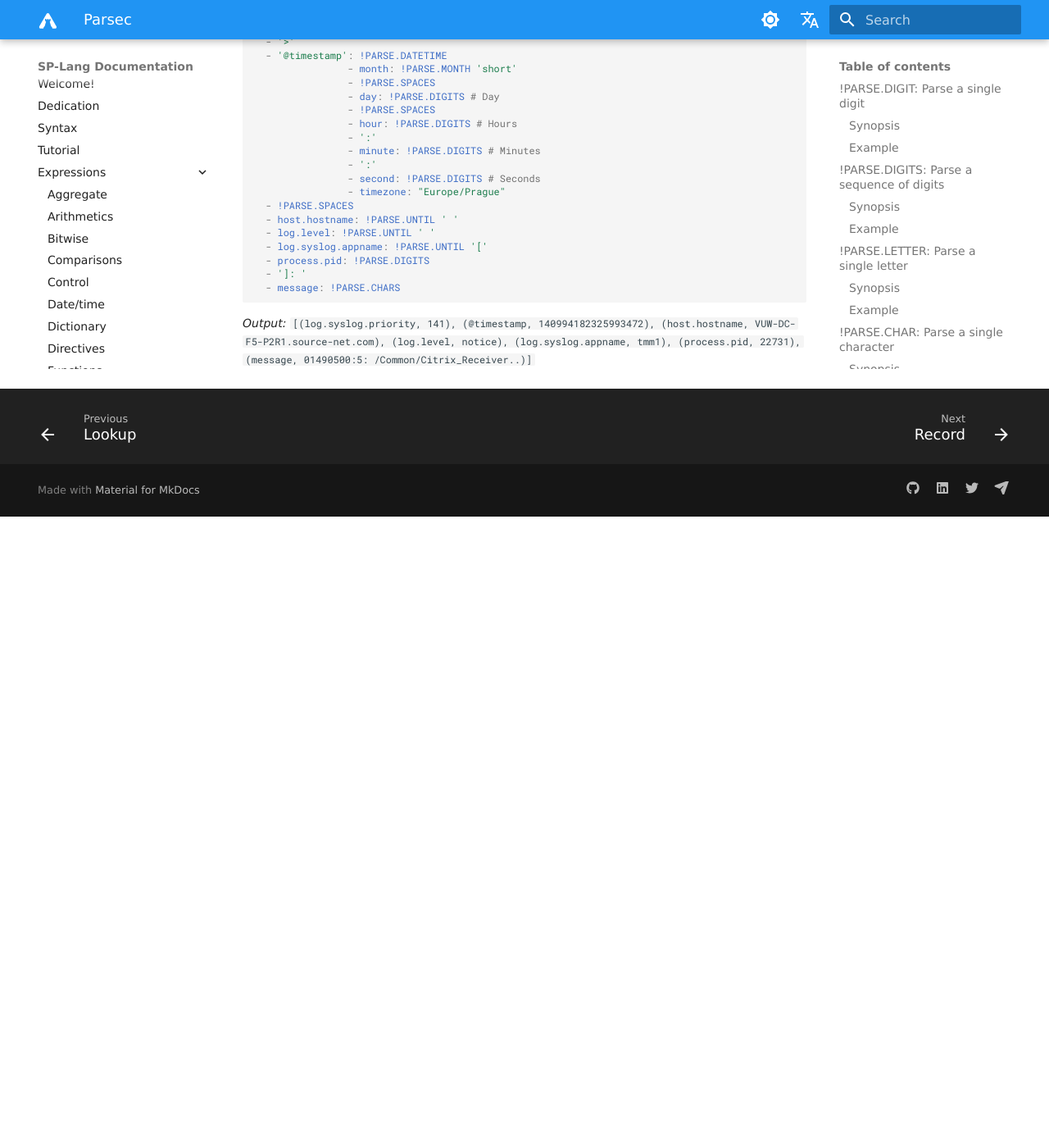
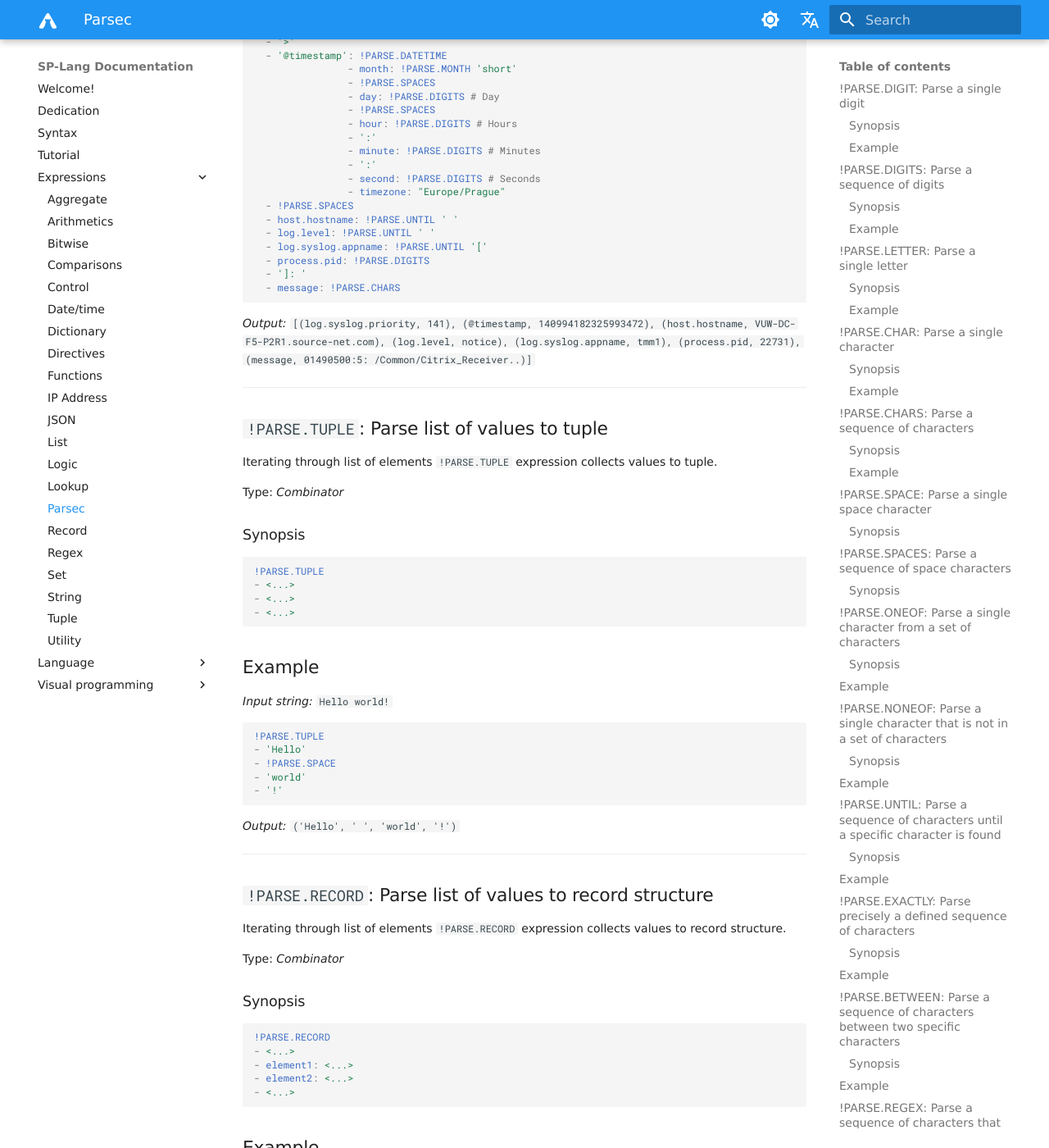
Before and after one commit to TeskaLabs/splang-docs, an MkDocs documentation site: the page built from docs/expressions/parsec.md, in a window 1280 px wide and 1400 px high, scrolled down 14036 px. Shown: the whole window at 82% size. Built offline with MkDocs 1.6.1 and Material for MkDocs 9.7.7, drawn with Linux system fonts in a browser that asks for light colours; some web fonts are replaced; comment, search, counter and statistics services are not loaded; before the commit the page ends 14666 px from its top, so only the background shows below that; some of the changed text lies outside the part shown.

Commit message:
Add parse.tuple, parse.record

````diff
--- a/docs/expressions/parsec.md
+++ b/docs/expressions/parsec.md
@@ -929,7 +929,7 @@ what: !PARSE.KV
 
 ## `!PARSE.KVLIST`: Parse list of key-value pairs
 
-Iterating through list elements `!PARSE.KVLIST` expression collects key-value pairs to list of tuples. Non-key elements are parsed, but not collected.
+Iterating through list of elements `!PARSE.KVLIST` expression collects key-value pairs to list of tuples. Non-key elements are parsed, but not collected.
 Nested `!PARSE.KVLIST` expressions are joined to the parent one.
 
 Type: _Combinator_
@@ -979,3 +979,72 @@ _Input string:_ `<141>May  9 10:00:00 VUW-DC-F5-P2R1.source-net.com notice tmm1[
 ```
 
 _Output:_ `[(log.syslog.priority, 141), (@timestamp, 140994182325993472), (host.hostname, VUW-DC-F5-P2R1.source-net.com), (log.level, notice), (log.syslog.appname, tmm1), (process.pid, 22731), (message, 01490500:5: /Common/Citrix_Receiver..)]`
+
+
+---
+
+## `!PARSE.TUPLE`: Parse list of values to tuple
+
+Iterating through list of elements `!PARSE.TUPLE` expression collects values to tuple.
+
+Type: _Combinator_
+
+
+### Synopsis
+
+```yaml
+!PARSE.TUPLE
+- <...>
+- <...>
+- <...>
+
+```
+
+## Example
+_Input string:_ `Hello world!`
+
+```yaml
+!PARSE.TUPLE
+- 'Hello'
+- !PARSE.SPACE
+- 'world'
+- '!'
+```
+
+_Output:_ `('Hello', ' ', 'world', '!')`
+
+
+
+---
+
+## `!PARSE.RECORD`: Parse list of values to record structure
+
+Iterating through list of elements `!PARSE.RECORD` expression collects values to record structure.
+
+Type: _Combinator_
+
+
+### Synopsis
+
+```yaml
+!PARSE.RECORD
+- <...>
+- element1: <...>
+- element2: <...>
+- <...>
+
+```
+
+## Example
+_Input string:_ `<165>1 `
+
+```yaml
+!PARSE.RECORD
+- !PARSE.EXACTLY {what: '<'}
+- severity: !PARSE.DIGITS
+- !PARSE.EXACTLY {what: '>'}
+- version: !PARSE.DIGITS
+- !PARSE.EXACTLY {what: ' '}
+```
+
+_Output:_ `{'output.severity': 165, 'output.version': 1}`
````
